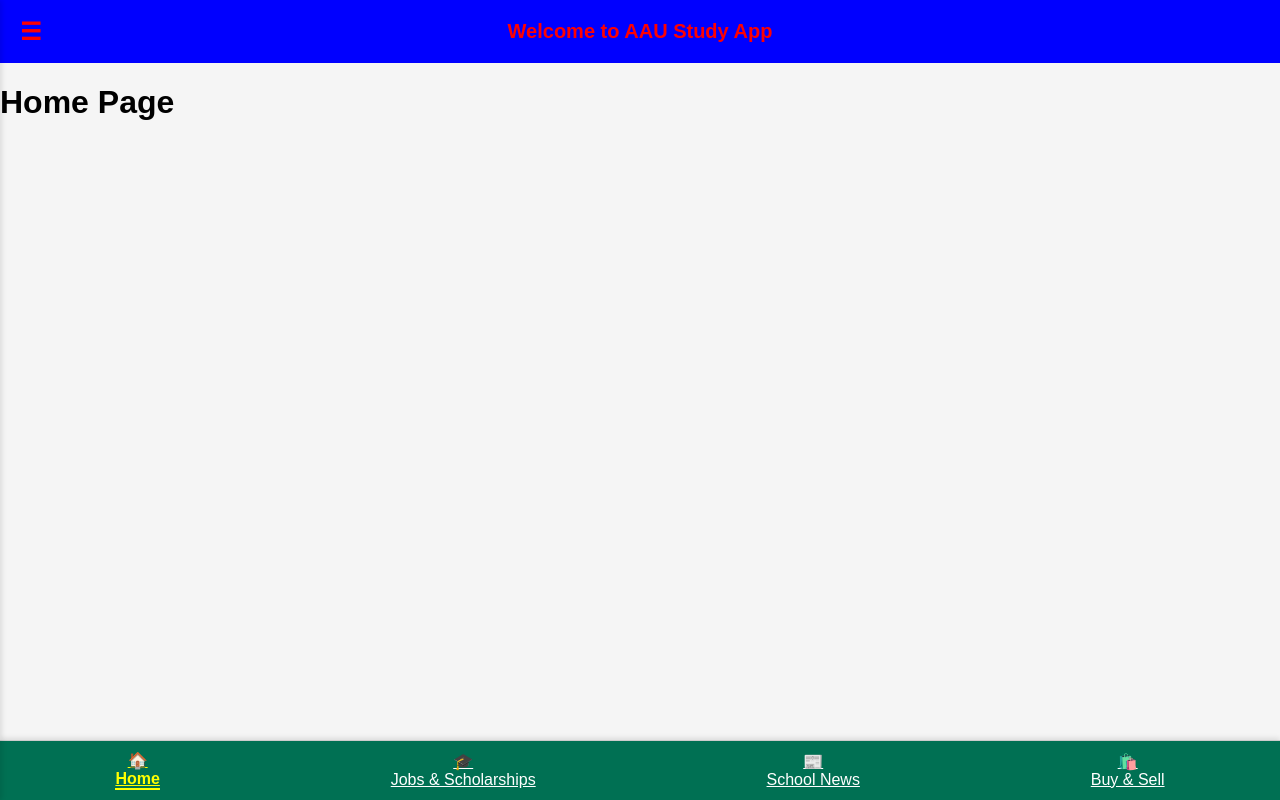
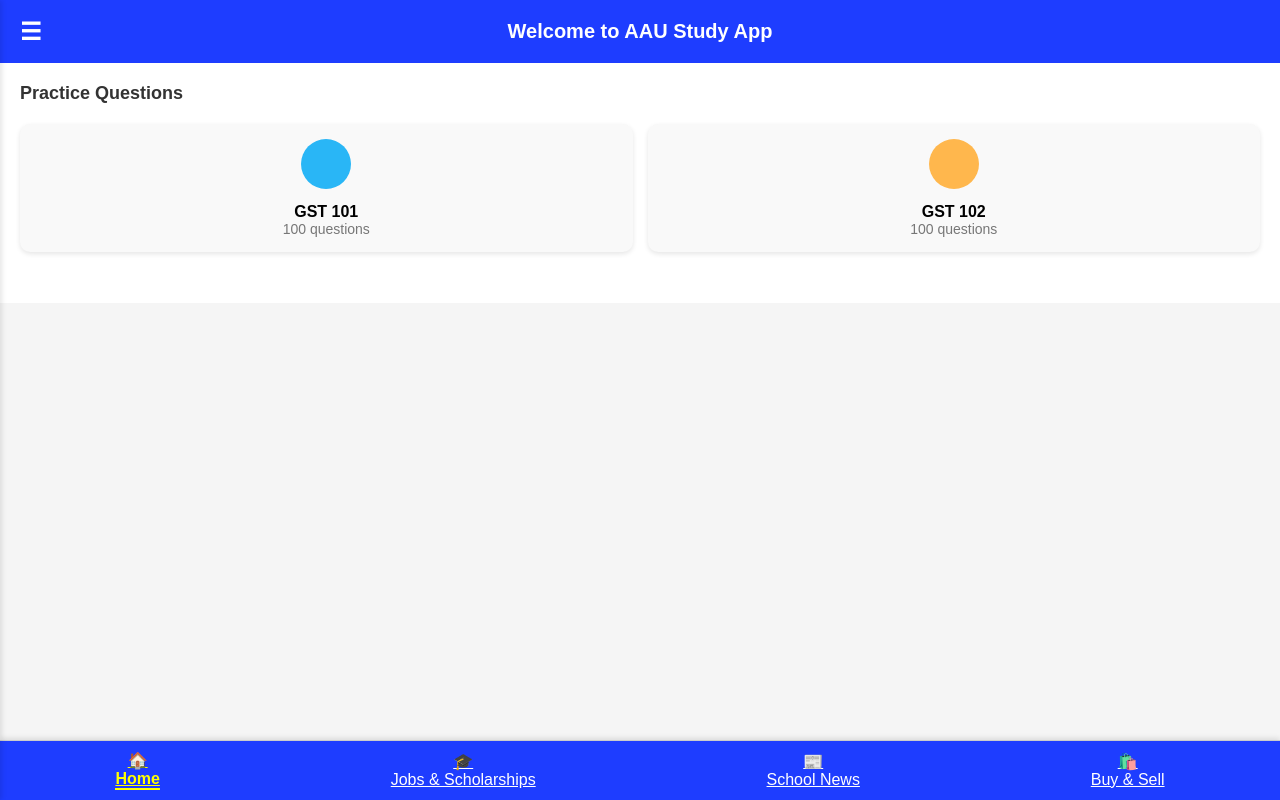
Before and after one commit to unityaaron/MyAauApp, a React (Vite) app: page / in a window 1280 px wide. Built offline with nearby package versions, Linux system fonts and the light colour scheme.

Commit message:
i linked the pages of home practice questions to the respective gst101 and gst 102 practice questions pages where i would be displaying my questions

```diff
--- a/src/App.css
+++ b/src/App.css
@@ -8,9 +8,9 @@
 }
 
 .header {
-  background-color: blue;
+  background-color: #1e3dff;
   font-weight: bold;
-  color: red;
+  color: white;
   padding: 20px;
   font-size: 20px;
   position: relative;
@@ -31,7 +31,6 @@
 .content {
   background-color: white;
   padding: 20px;
-  border: 10px solid red;
   min-height: 200px;
 }
 
@@ -87,7 +86,7 @@
   bottom: 0;
   left: 0;
   width: 100%;
-  background-color: #007053;
+  background-color: #1e3dff;
   border-top: 1px solid #ccc;
   display: flex;
   justify-content: space-around;
--- a/src/App.jsx
+++ b/src/App.jsx
@@ -6,6 +6,8 @@
 import Jobs from './pages/Jobs';
 import News from './pages/News';
 import Market from './pages/Market';
+import GST101Page from './pages/gst101';
+import GST102Page from './pages/gst102'
 // src/App.js
 import './App.css'; // ✅ This is enough
 
@@ -19,6 +21,8 @@
           <Route path="/jobs" element={<Jobs />} />
           <Route path="/news" element={<News />} />
           <Route path="/market" element={<Market />} />
+          <Route path="/gst101" element={<GST101Page />} />
+          <Route path="/gst102" element={<GST102Page />} />
         </Route>
       </Routes>
     </Router>
--- a/src/pages/Home.jsx
+++ b/src/pages/Home.jsx
@@ -1,6 +1,28 @@
-// src/pages/Home.jsx
+// src/pages/Home.js
+import React from 'react';
+import { Link } from 'react-router-dom';
+
 const Home = () => {
-  return <h1>Home Page</h1>;
+  return (
+    <div className="content">
+      <div className="title">Practice Questions</div>
+      <div className="cards">
+        {/* GST 101 Card */}
+        <Link to="/gst101" className="card" style={{ textDecoration: 'none', color: 'inherit' }}>
+          <div className="icon math-icon"></div>
+          <div className="label">GST 101</div>
+          <div className="count">100 questions</div>
+        </Link>
+
+        {/* GST 102 Card */}
+        <Link to="/gst102" className="card" style={{ textDecoration: 'none', color: 'inherit' }}>
+          <div className="icon verbal-icon"></div>
+          <div className="label">GST 102</div>
+          <div className="count">100 questions</div>
+        </Link>
+      </div>
+    </div>
+  );
 };
 
 export default Home;
--- /dev/null
+++ b/src/pages/gst101.jsx
@@ -0,0 +1,5 @@
+import React from 'react';
+const GST101Page = () => {
+    return <div>THIS IS WHERE I WOULD PLACE QUESTIONS FOR GST 101</div>
+};
+export default GST101Page
--- /dev/null
+++ b/src/pages/gst102.jsx
@@ -0,0 +1,5 @@
+import React from 'react';
+const GST102Page = () => {
+    return <div>THIS IS WHERE I WOULD PLACE QUESTIONS FOR GST 102</div>
+};
+export default GST102Page
```
